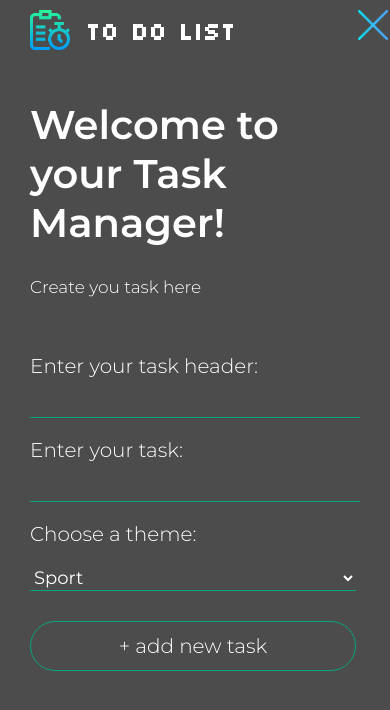
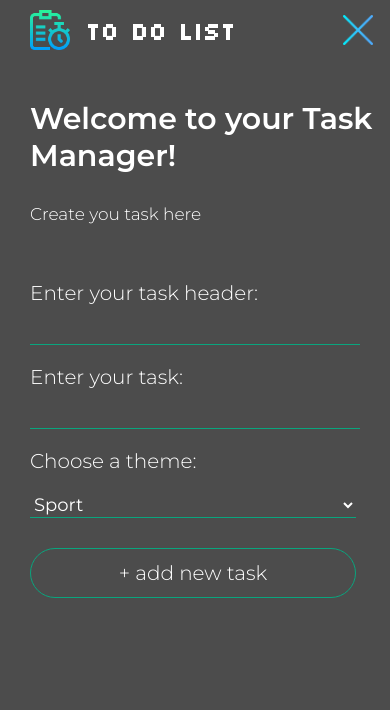
Before and after one commit to testkatod/JS, a plain HTML site: page index.html in a window 390 px wide. Both pictures are taken after a click on the picture 30 px from the left and 30 px from the top of the page. Drawn offline with Linux system fonts and the light colour scheme.

Commit message:
Add files via upload

```diff
--- a/style.css
+++ b/style.css
@@ -16,8 +16,8 @@ body {
 .cancel-icon {
     width: 30px;
     position: absolute;
-    right: 15px;
-    top: 10px;
+    right: 30px;
+    top: 15px;
     display: none;
 }
 
@@ -312,7 +312,7 @@ ul {
     }
 
     .header {
-        font-size: 40px;
+        font-size: 30px;
     }
 
     .input-header {
```
